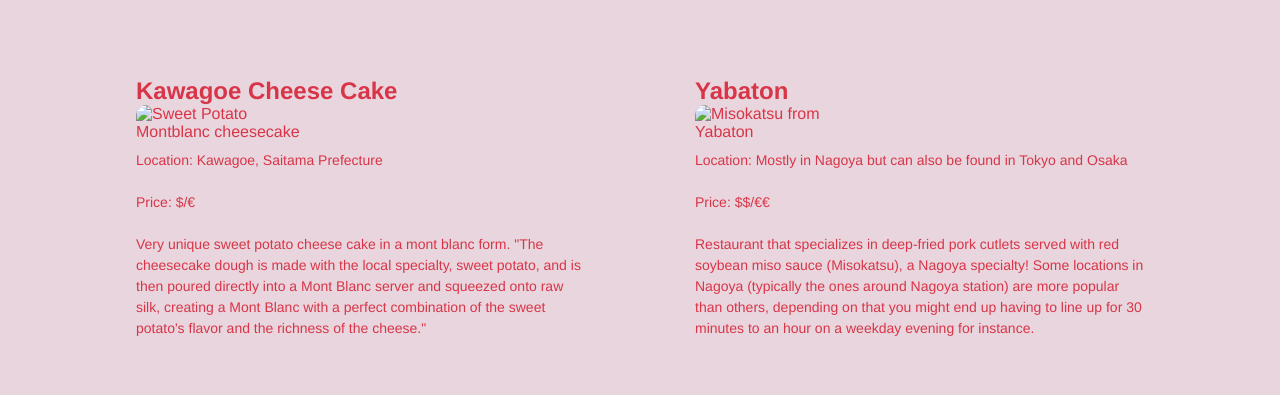
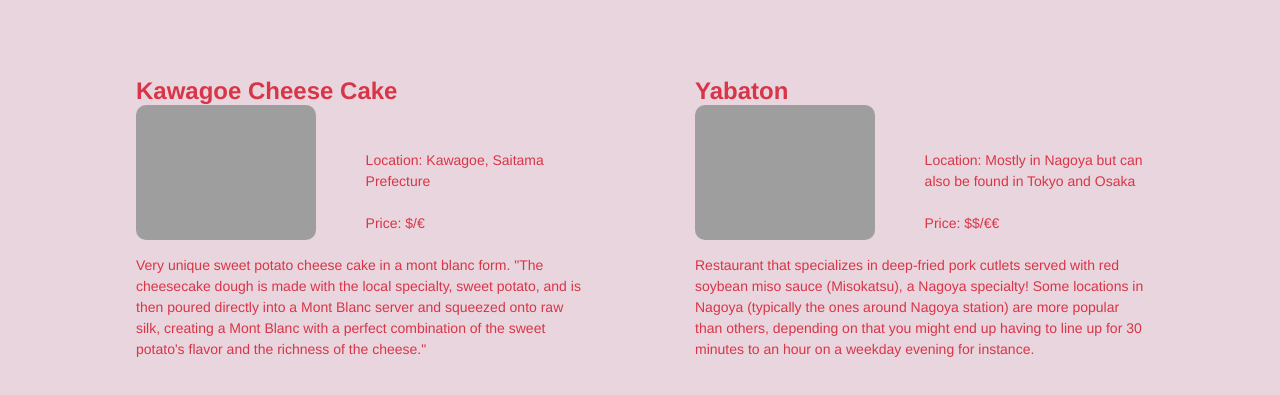
Before and after one commit to amandinecaze/Amamma-html-css, a plain HTML site: page food.html in a window 1280 px wide. Shown: the part 123-518 px from the top of the page. Drawn offline with Linux system fonts and the light colour scheme; the site is published under a folder, as on GitHub Pages, so addresses that start at the root find nothing; a script that the page names is missing.

Commit message:
images path edit

```diff
--- a/food.html
+++ b/food.html
@@ -9,7 +9,7 @@
     <link
       rel="icon"
       type="image/x-icon"
-      href="/images/android-chrome-512x512.png"
+      href="images/android-chrome-512x512.png"
     />
   </head>
   <body>
@@ -36,7 +36,7 @@
     <div>
     <h2>Kawagoe Cheese Cake</h2>
     <div></div>
-    <img src="/images/IMG_7385.jpg" alt="Sweet Potato Montblanc cheesecake" />
+    <img src="images/IMG_7385.jpg" alt="Sweet Potato Montblanc cheesecake" />
     <p>
       <br>Location: Kawagoe, Saitama Prefecture</br>
       <br>Price: $/€</br>
@@ -50,7 +50,7 @@
 
   <div>
     <h2>Yabaton</h2>
-    <img src="/images/IMG_6017.jpg" alt="Misokatsu from Yabaton" />
+    <img src="images/IMG_6017.jpg" alt="Misokatsu from Yabaton" />
     <p>
       <br>Location: Mostly in Nagoya but can also be found in Tokyo
       and Osaka</br>
```
